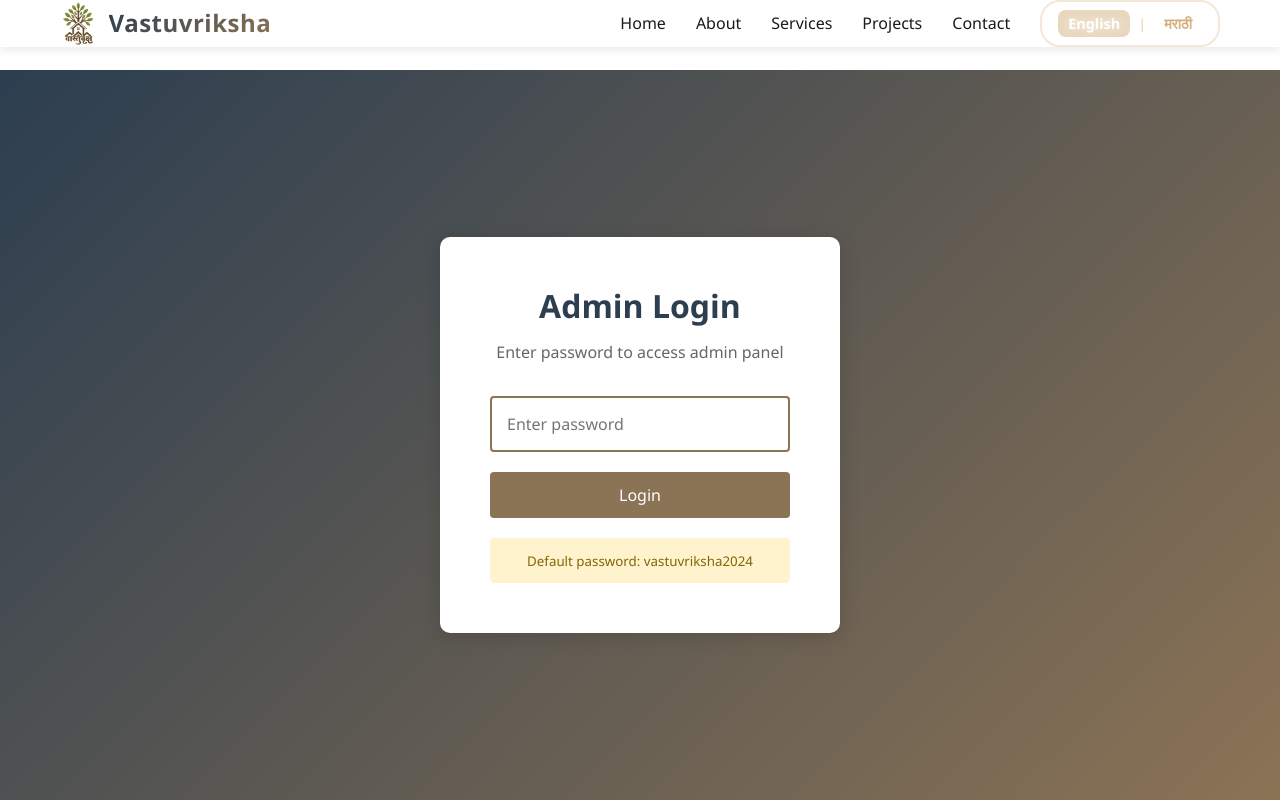
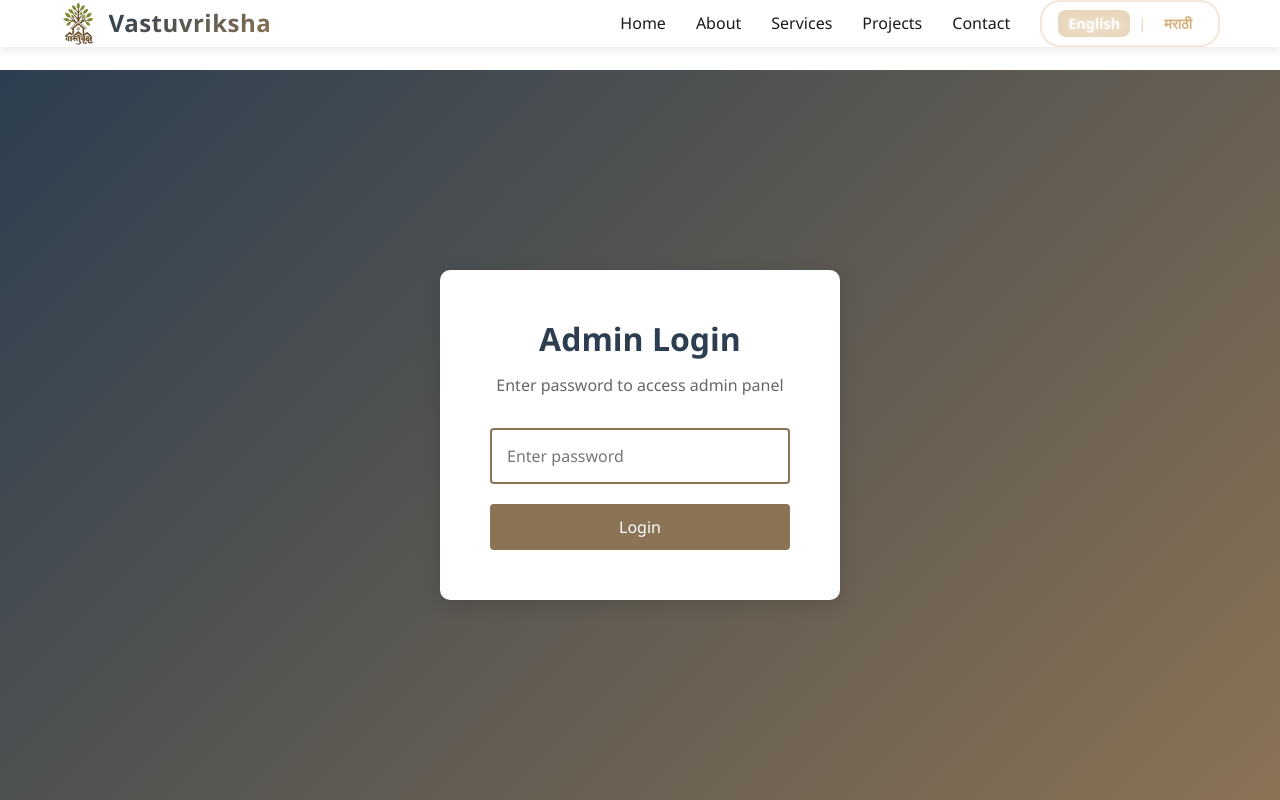
Before and after one commit to Shree-gif/Vastuvriksha-website, a React (Vite) app: page /admin in a window 1280 px wide. Shown: the top 800 px of the page. Built offline with nearby package versions, Linux system fonts and the light colour scheme.

Commit message:
default password removed

```diff
--- a/src/pages/Admin.jsx
+++ b/src/pages/Admin.jsx
@@ -10,7 +10,7 @@
   const [isAuthenticated, setIsAuthenticated] = useState(false);
 
   // Simple password protection (in production, use proper authentication)
-  const ADMIN_PASSWORD = 'vastuvriksha2024';
+  const ADMIN_PASSWORD = 'Vastuvriksha@2025';
 
   useEffect(() => {
     const auth = sessionStorage.getItem('admin_auth');
@@ -221,9 +221,9 @@
               Login
             </button>
           </form>
-          <div className="login-hint">
+          {/* <div className="login-hint">
             <small>Default password: vastuvriksha2024</small>
-          </div>
+          </div> */}
         </div>
       </div>
     );
```
